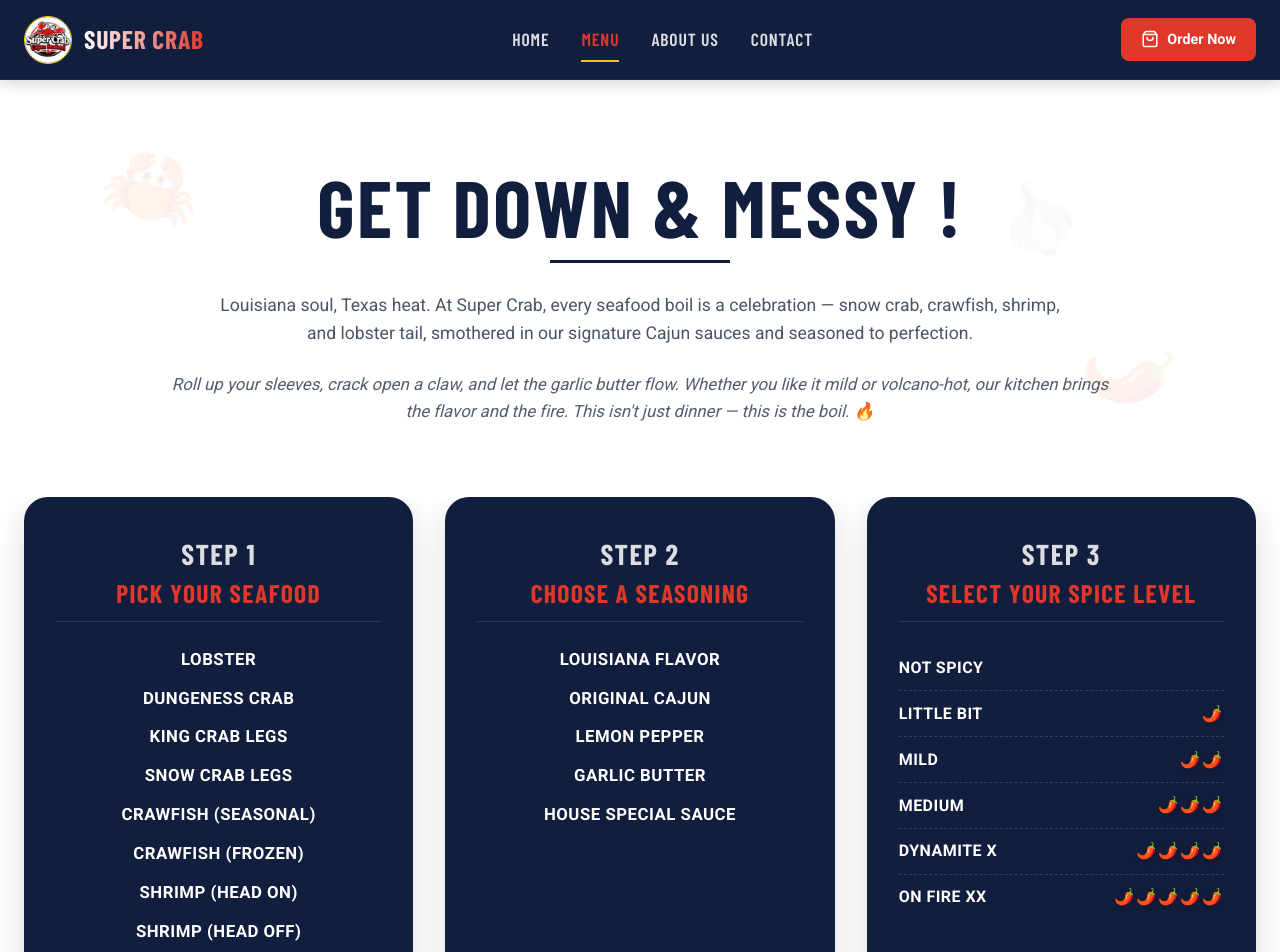
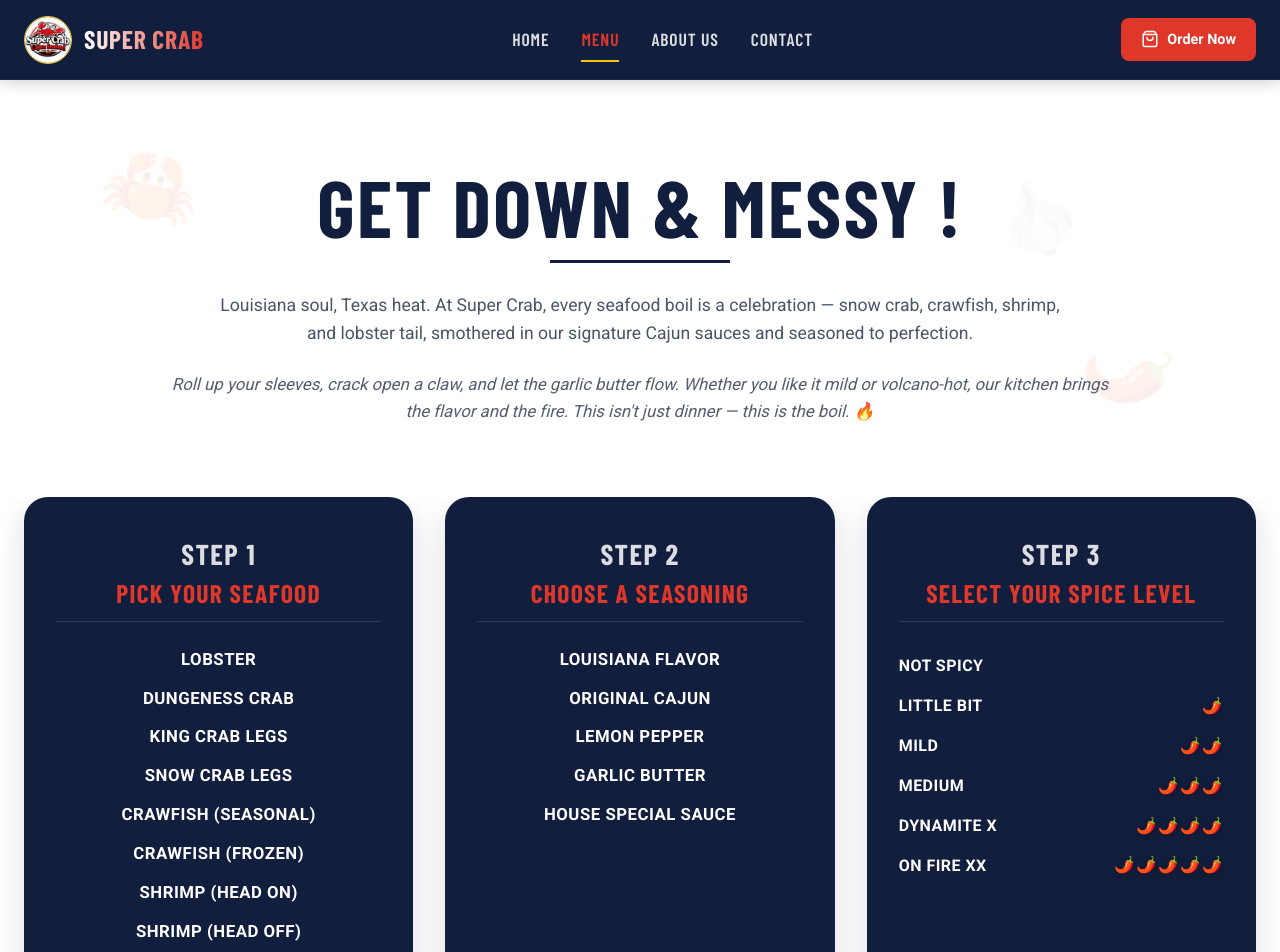
Before and after one commit to TCTinfotech/SuperCrabCajun, a React (Vite) app: page /menu in a window 1280 px wide. Shown: the top 952 px of the page. Built offline with nearby package versions, Linux system fonts and the light colour scheme; a web font is replaced by a local one.

Commit message:
style: remove dashed line dividers between items in Step 3

```diff
--- a/src/pages/MenuPage.css
+++ b/src/pages/MenuPage.css
@@ -158,12 +158,7 @@
   align-items: center;
   justify-content: space-between;
   width: 100%;
-  padding: 0.6rem 0;
-  border-bottom: 1px dashed rgba(255, 255, 255, 0.15);
-}
-
-.spice-level-row:last-child {
-  border-bottom: none;
+  padding: 0.45rem 0;
 }
 
 .spice-name {
```
